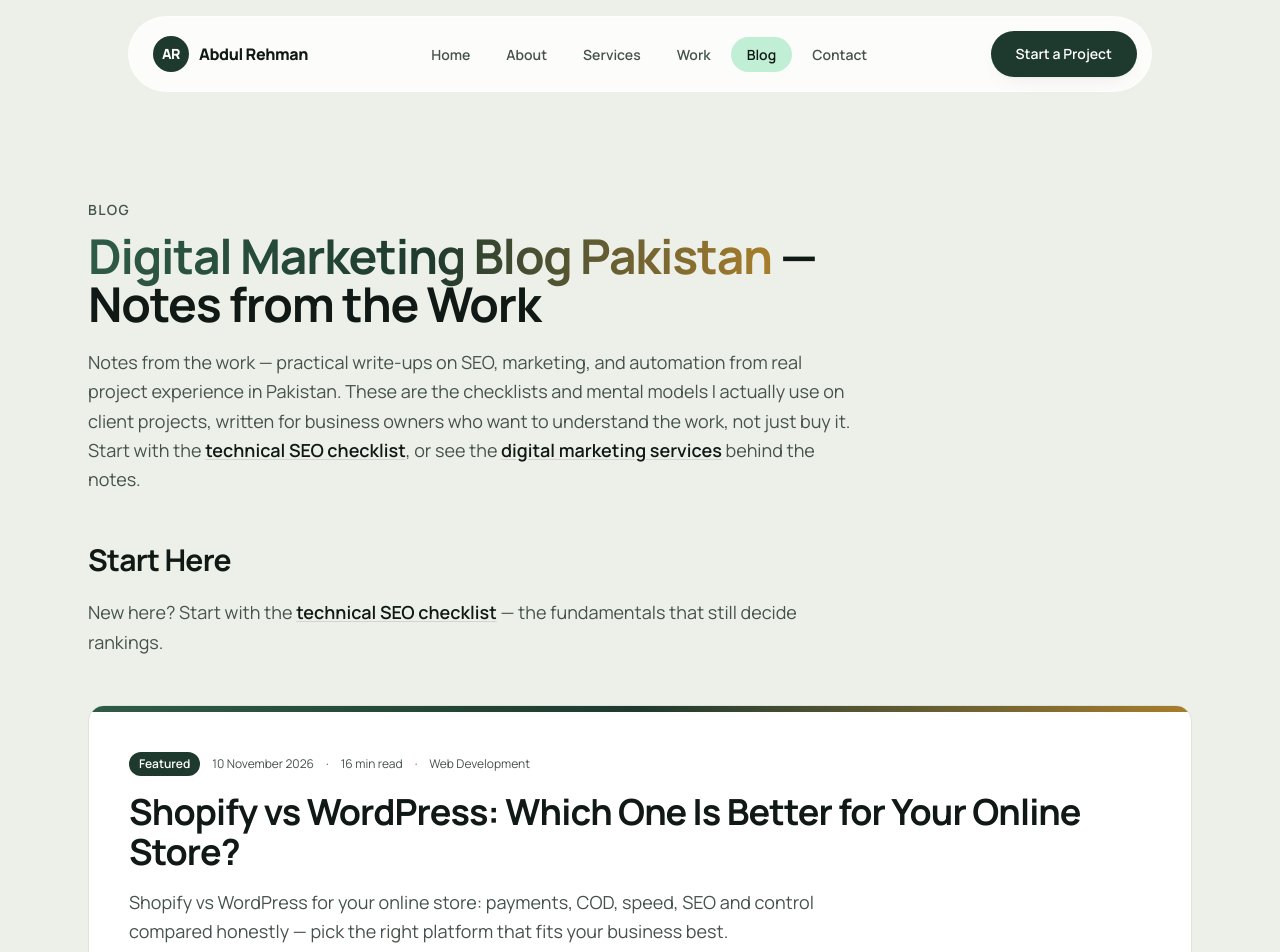
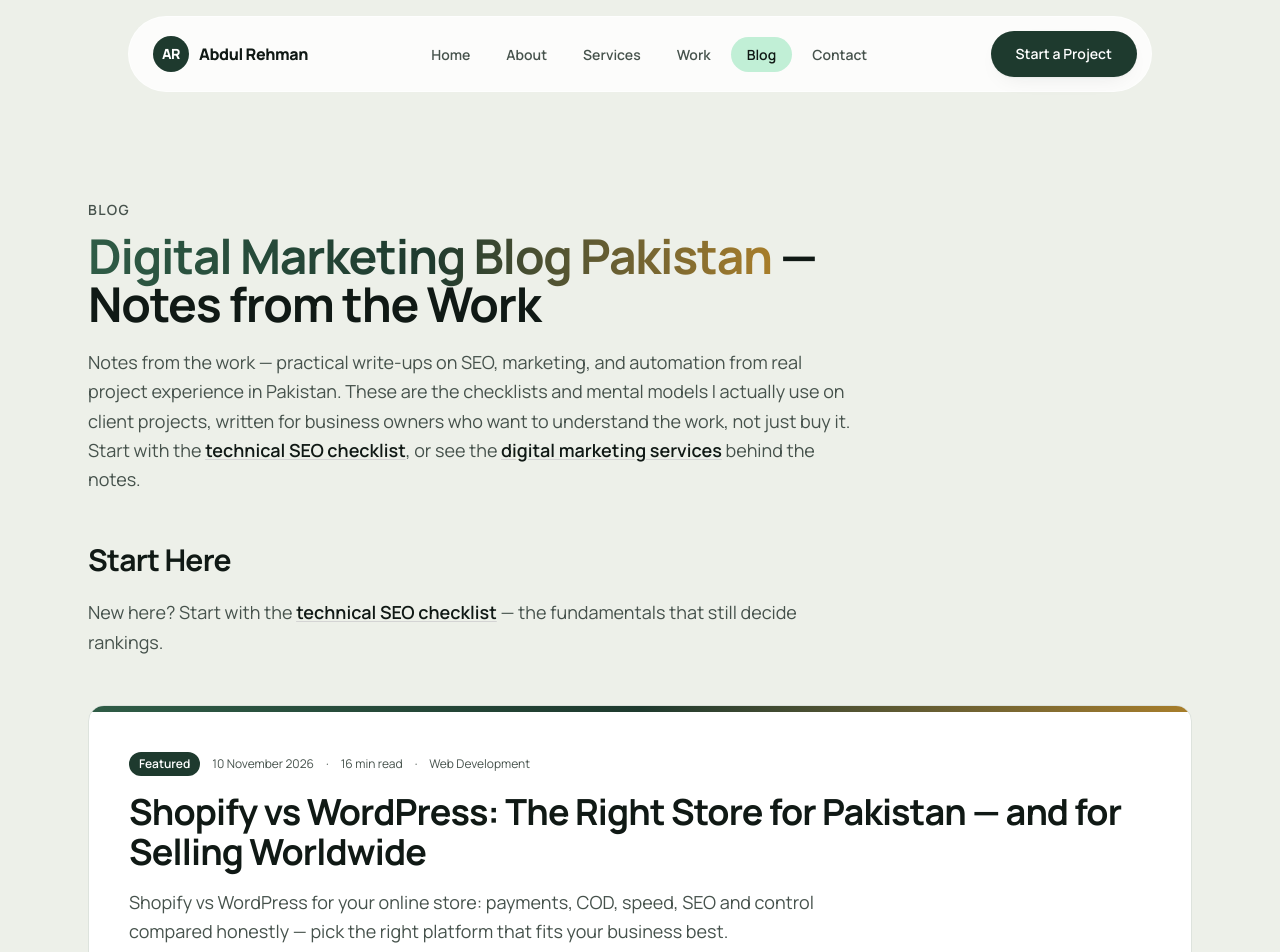
Before and after one commit to bodycartoon0111-netizen/abdul-rehman-portfolio, a Next.js app: page /blog in a window 1280 px wide. Shown: the top 952 px of the page. Built offline with nearby package versions, Linux system fonts and the light colour scheme; no server answers.

Commit message:
Update blog headlines 13-15

```diff
--- a/data/blog.ts
+++ b/data/blog.ts
@@ -1239,7 +1239,7 @@ paragraphs: [
 {
 slug: "fast-website-seo-nextjs",
     image: "/images/blog/blog-fast-website-seo-nextjs.jpg",
-title: "Fast Website SEO Next.js: Speed That Actually Ranks",
+title: "Fast Website SEO with Next.js: Speed Google Notices, Visitors Feel",
 excerpt:
 "Fast website SEO Next.js: why speed ranks, what Next.js does for Core Web Vitals and server rendering, and the fixes that still fall to you and your developer.",
 publishedAt: "2026-11-09",
@@ -1339,7 +1339,7 @@ paragraphs: [
 {
 slug: "performance-marketing-pakistan",
     image: "/images/blog/blog-performance-marketing-pakistan.jpg",
-title: "Performance Marketing Pakistan: Ads That Pay Back",
+title: "Performance Marketing Pakistan: Ads That Pay Back, Because Everything Is Measured",
 excerpt:
 "Performance marketing Pakistan only works when results are tracked. The channels, tracking, landing pages and testing behind campaigns that grow and pay back.",
 publishedAt: "2026-11-09",
@@ -1444,7 +1444,7 @@ paragraphs: [
   {
     slug: "shopify-vs-wordpress",
     image: "/images/blog/blog-shopify-vs-wordpress.jpg",
-    title: "Shopify vs WordPress: Which One Is Better for Your Online Store?",
+    title: "Shopify vs WordPress: The Right Store for Pakistan — and for Selling Worldwide",
     excerpt:
       "Shopify vs WordPress for your online store: payments, COD, speed, SEO and control compared honestly — pick the right platform that fits your business best.",
     publishedAt: "2026-11-10",
```
